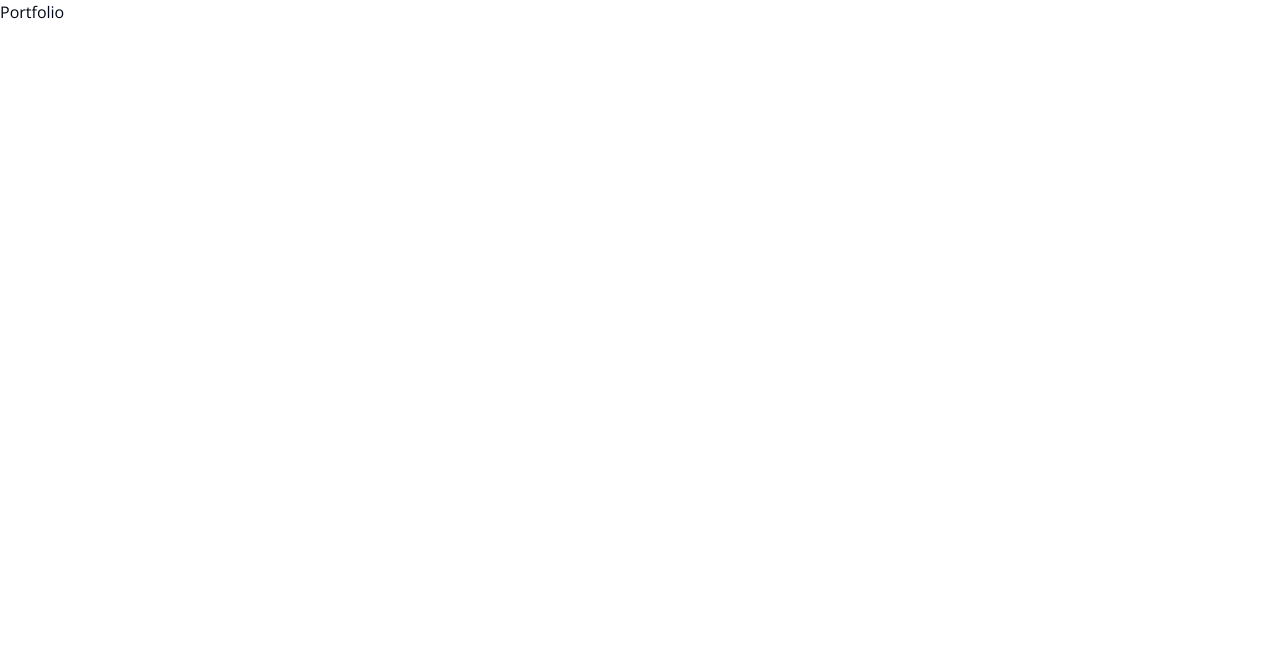
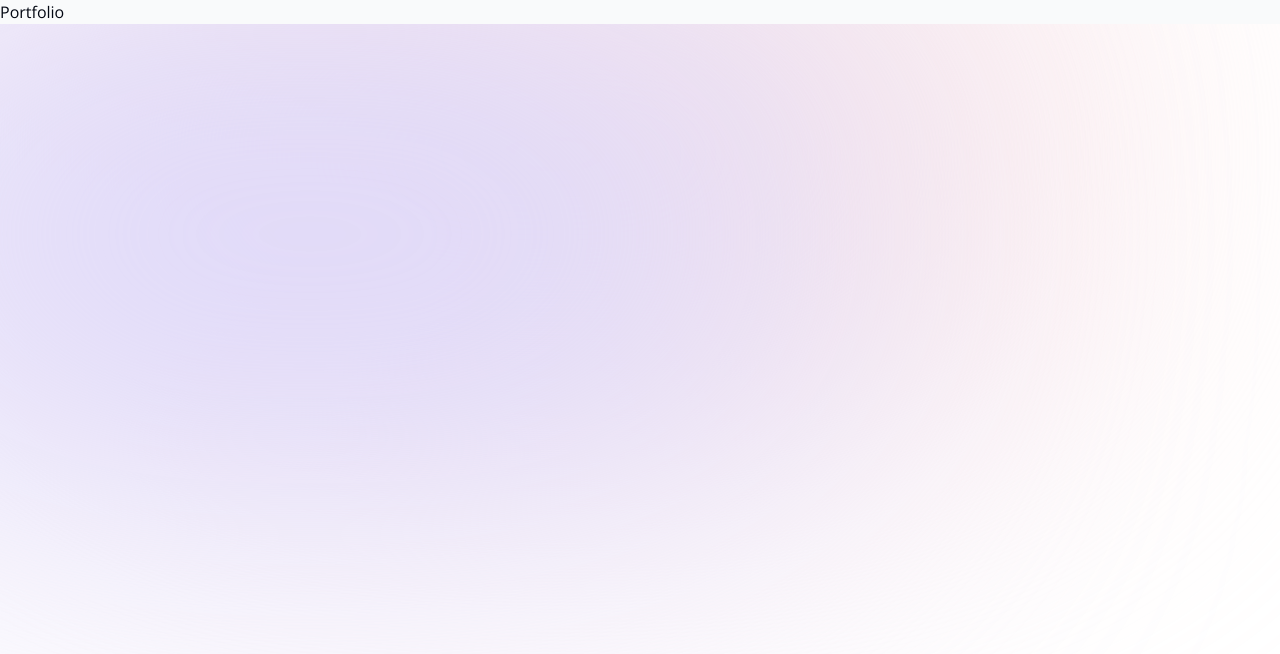
Before and after one commit to mark62005/vite-portfolio, a React (Vite) app: page / in a window 1280 px wide. Shown: the top 654 px of the page. Built offline with nearby package versions, Linux system fonts and the light colour scheme.

Commit message:
Add background decoration

```diff
--- a/src/App.tsx
+++ b/src/App.tsx
@@ -1,8 +1,11 @@
+import BackgroundDecoration from "./components/decorations/BackgroundDecoration";
+
 function App() {
 	return (
-		<>
-			<div className="">Portfolio</div>
-		</>
+		<div className="bg-gray-50 text-gray-950">
+			<BackgroundDecoration />
+			Portfolio
+		</div>
 	);
 }
 
--- /dev/null
+++ b/src/components/decorations/BackgroundDecoration.tsx
@@ -0,0 +1,24 @@
+const BackgroundDecoration = () => {
+	return (
+		<>
+			{/* PINK */}
+			<div
+				className="
+          bg-[#fbe2e3] absolute top-[-6rem] -z-10 right-[11rem]
+          h-[31.25rem] w-[31.25rem] rounded-full blur-[10rem]
+          sm:w-[68.75rem] dark:bg-[#946263]
+        "
+			/>
+			{/* PURPLE */}
+			<div
+				className="
+          bg-[#dbd7fb] absolute top-[-1rem] -z-10 left-[-35rem]
+          h-[31.25rem] w-[50rem] rounded-full blur-[10rem]
+          sm:w-[68.75rem] md:left-[-33rem] lg:left-[-28rem] xl:left-[-15rem] 2xl:left-[-5rem]
+          dark:bg-[#676394]
+        "
+			/>
+		</>
+	);
+};
+export default BackgroundDecoration;
```
